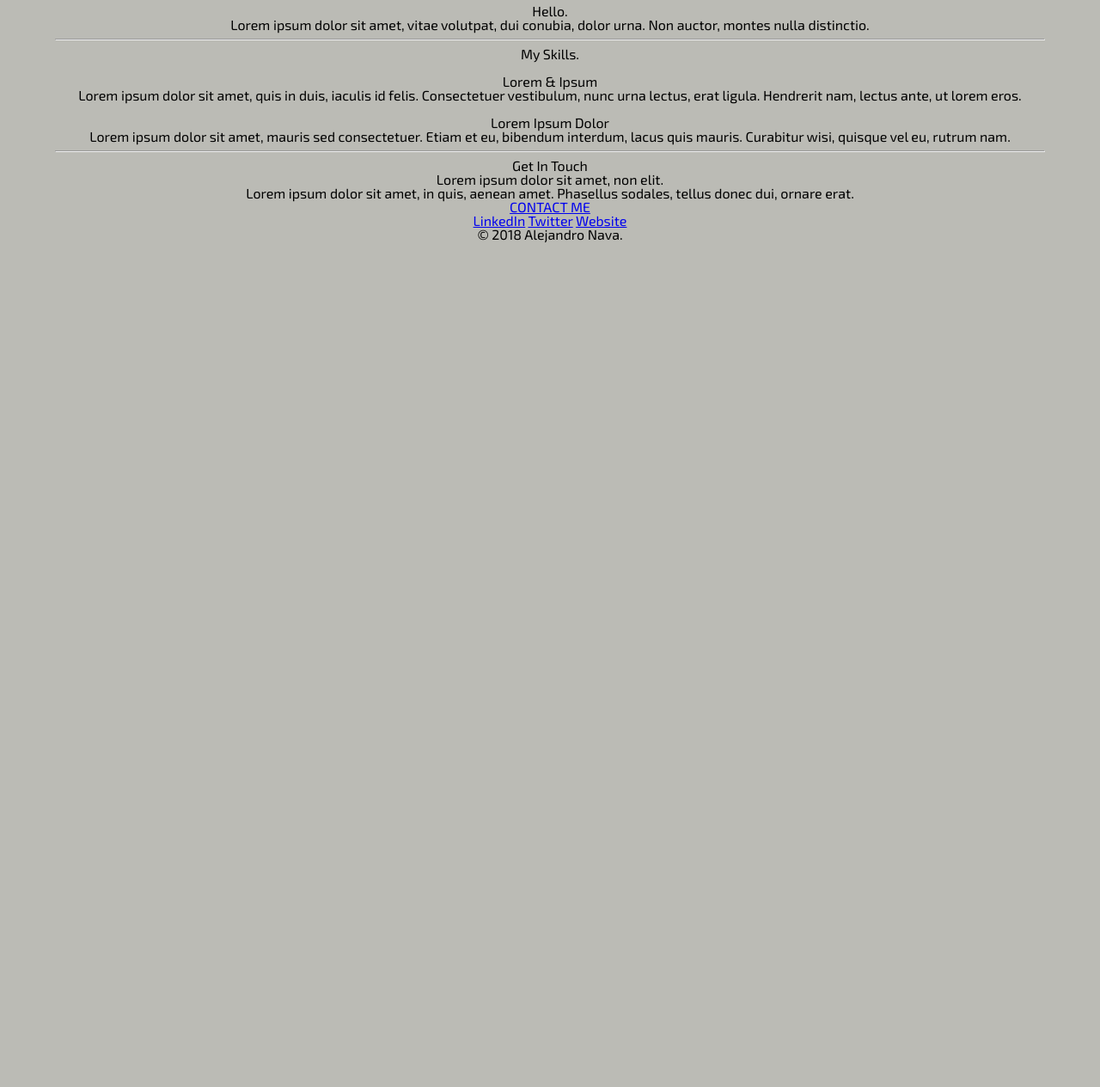
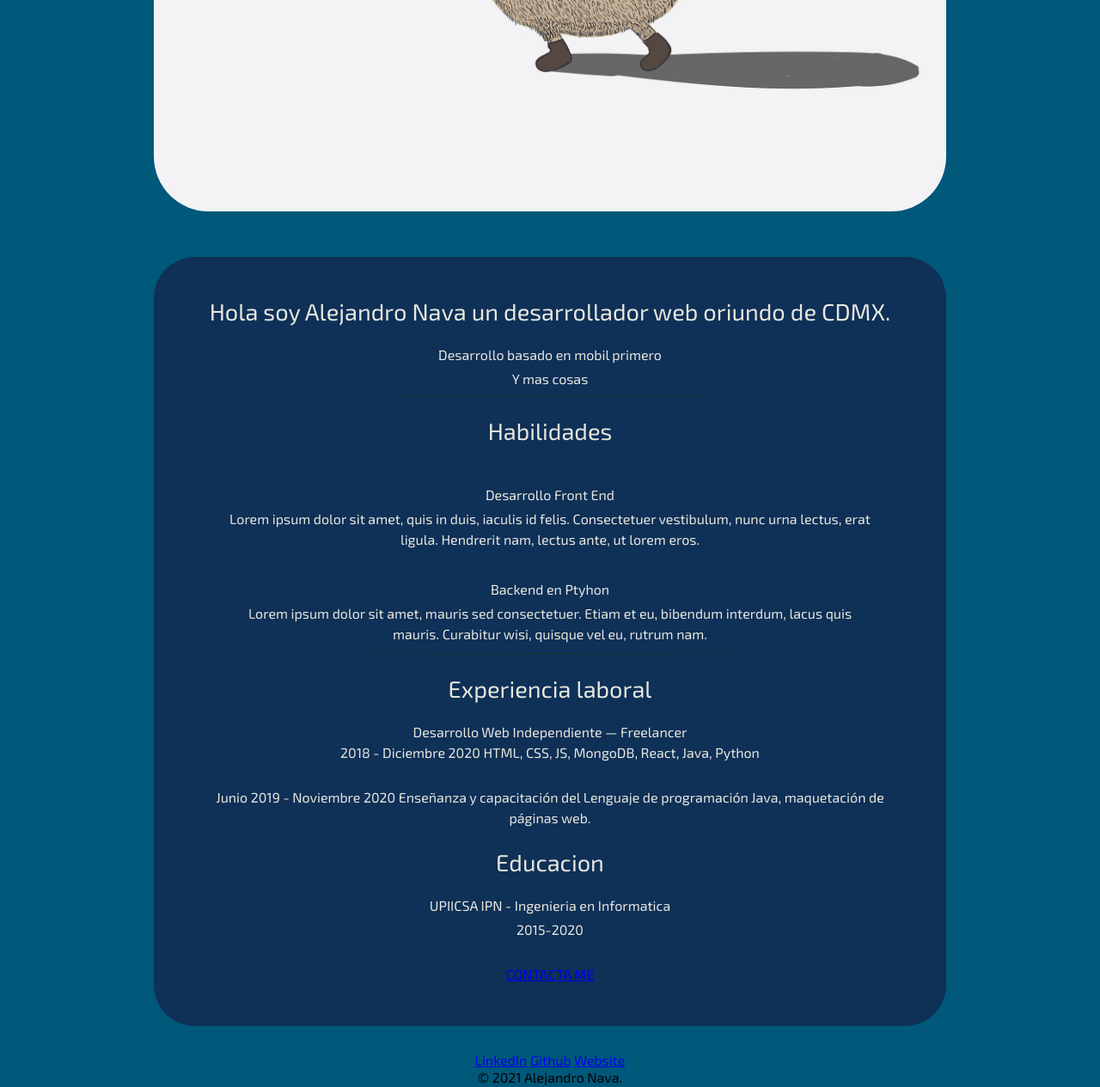
Before and after one commit to AlejandroNav/angela-yu, a plain HTML site: page example1.html in a window 1280 px wide. Shown: the part 860-2125 px from the top of the page at 86% size. Before the commit the page ends 1205 px from the top, so only its background shows below. Drawn offline with Linux system fonts and the light colour scheme.

Commit message:
Fixing commits

```diff
--- a/example1.html
+++ b/example1.html
@@ -25,41 +25,58 @@
     <div class="middle-container">
         <div class="profile">
             <img src="" alt="">
-            <h2>Hello.</h2>
-            <p>Lorem ipsum dolor sit amet, vitae volutpat, dui conubia, dolor urna. Non auctor, montes nulla distinctio.
+            <h2>Hola soy Alejandro Nava un desarrollador web oriundo de
+                CDMX.</h2>
+            <h1></h1>
+            <p> Desarrollo basado en mobil primero
             </p>
+            <p>Y mas cosas</p>
         </div>
         <hr>
         <div class="skills">
-            <h2>My Skills.</h2>
+            <h2>Habilidades</h2>
             <div class="skill-row">
                 <img class="" src="" alt="">
-                <h3>Lorem & Ipsum</h3>
+                <h3>Desarrollo Front End
+                </h3>
                 <p>Lorem ipsum dolor sit amet, quis in duis, iaculis id felis. Consectetuer vestibulum, nunc urna
                     lectus, erat ligula. Hendrerit nam, lectus ante, ut lorem eros.</p>
             </div>
             <div class="skill-row">
                 <img class="" src="" alt="">
-                <h3>Lorem Ipsum Dolor</h3>
+                <h3>Backend en Ptyhon</h3>
                 <p>Lorem ipsum dolor sit amet, mauris sed consectetuer. Etiam et eu, bibendum interdum, lacus quis
                     mauris. Curabitur wisi, quisque vel eu, rutrum nam.</p>
             </div>
         </div>
         <hr>
         <div class="contact-me">
-            <h2>Get In Touch</h2>
-            <h3>Lorem ipsum dolor sit amet, non elit.</h3>
-            <p>Lorem ipsum dolor sit amet, in quis, aenean amet. Phasellus sodales, tellus donec dui, ornare erat.</p>
-            <a class="btn" href="mailto:name@email.com">CONTACT ME</a>
+            <h2>Experiencia laboral</h2>
+            <p>Desarrollo Web Independiente — Freelancer
+                <br> 2018 - Diciembre 2020
+                HTML, CSS, JS, MongoDB, React, Java, Python</p>
+                <p>
+                    <br> Junio 2019 - Noviembre 2020
+                Enseñanza y capacitación del Lenguaje de programación Java, maquetación de páginas web.
+            </p>
+
+
+            <h2>Educacion</h2>
+            <p>UPIICSA IPN - Ingenieria en Informatica
+            </p>
+            <p>2015-2020</p>
+
+            <br>
+             <a class="btn from-top" href="mailto:name@email.com">CONTACTA ME</a>
         </div>
     </div>
 
 
     <div class="bottom-container">
         <a class="footer-link" href="https://www.linkedin.com/">LinkedIn</a>
-        <a class="footer-link" href="https://twitter.com/">Twitter</a>
+        <a class="footer-link" href="https://twitter.com/">Github</a>
         <a class="footer-link" href="https://www.appbrewery.co/">Website</a>
-        <p>© 2018 Alejandro Nava.</p>
+        <p>© 2021 Alejandro Nava.</p>
     </div>
 
 
--- a/files/css/styles1.css
+++ b/files/css/styles1.css
@@ -47,15 +47,15 @@ table {
 	border-spacing: 0;
 }
 
-
-
+/*
+end of rest css */
 
 body{
     margin: 2em;
     padding: 2em;
     font-family: verdana,  sans-serif;
     text-align: center;
-    background-color: #bbbbb5;
+    background-color: #00587a;
     font-family: 'Exo 2', sans-serif;
     font-size: 16px;
 
@@ -64,20 +64,50 @@ body{
 
 .top-container{
     font-family: 'Satisfy', cursive;
-
+    font-size: 2em;
+    line-height: 3.5rem;
+    color: #7cbbb6;
 
 }
-h1{
-    font-size: 4em;
+.top-container h1{
+    font-size: 4rem;
+    color: #008891;
+    font-weight: 700;
 }
+
 .middle-container{
-
+    line-height: 1.5rem;
+    color: #e7e7de;
+    background-color: #0f3057;
+    padding-bottom: 3em;
+    margin-bottom: 2em;
+    margin: 2em auto;
+    width: 80%;
+    border-radius: 3em;
 }
-.middle-container{
-
+.skill-row{
+    width: 90%;
+    margin: 10px auto;
 }
 
 
+
 img{
-    max-width: 700px;
+    max-width: 80%;
+    border-radius: 2em;
 }
+hr {
+
+    width:85%;
+    border: 0;
+    height: 1px;
+    background-image: linear-gradient(to right, rgba(0, 0, 0, 0), rgba(15, 58, 26, 0.75), rgba(0, 0, 0, 0));
+  }
+  h2{
+      font-size: 1.7em;
+      margin: 1em 0 ;
+  }
+  p{
+      width: 90%;
+      margin: 4px auto;
+  }
```
Also changed, not shown: files/images/hilthart-pedersen-YGg2l4-el-s-unsplash.jpg (added), 1 other file.
